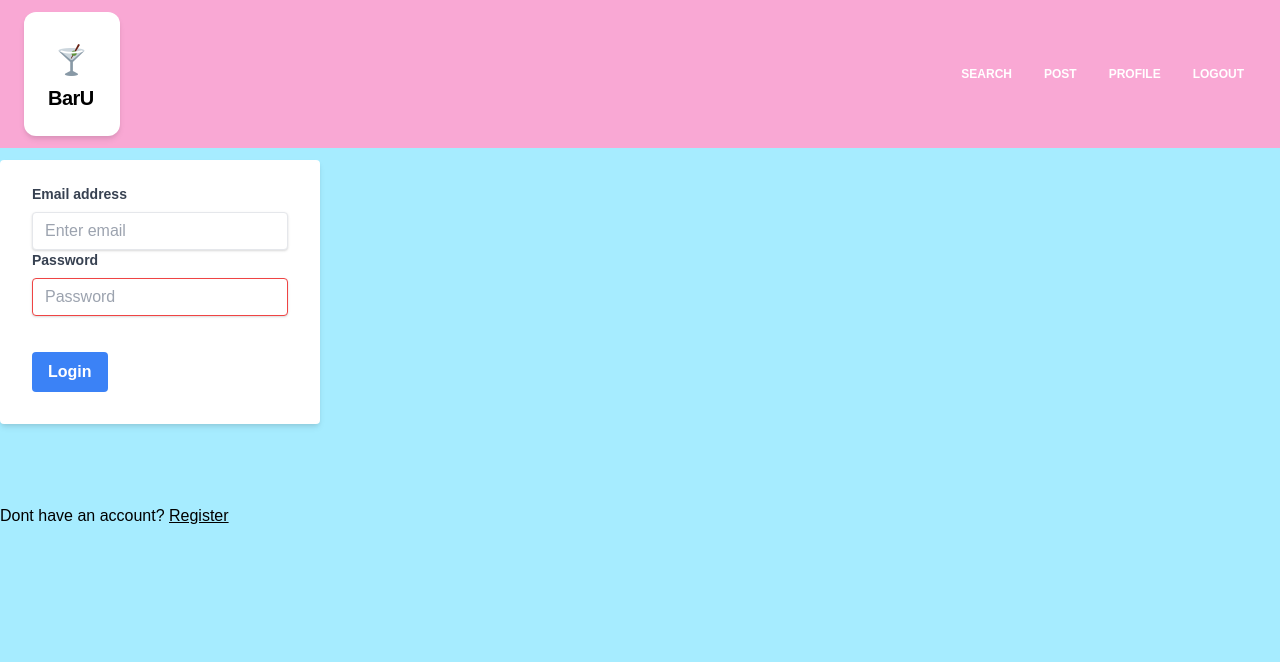
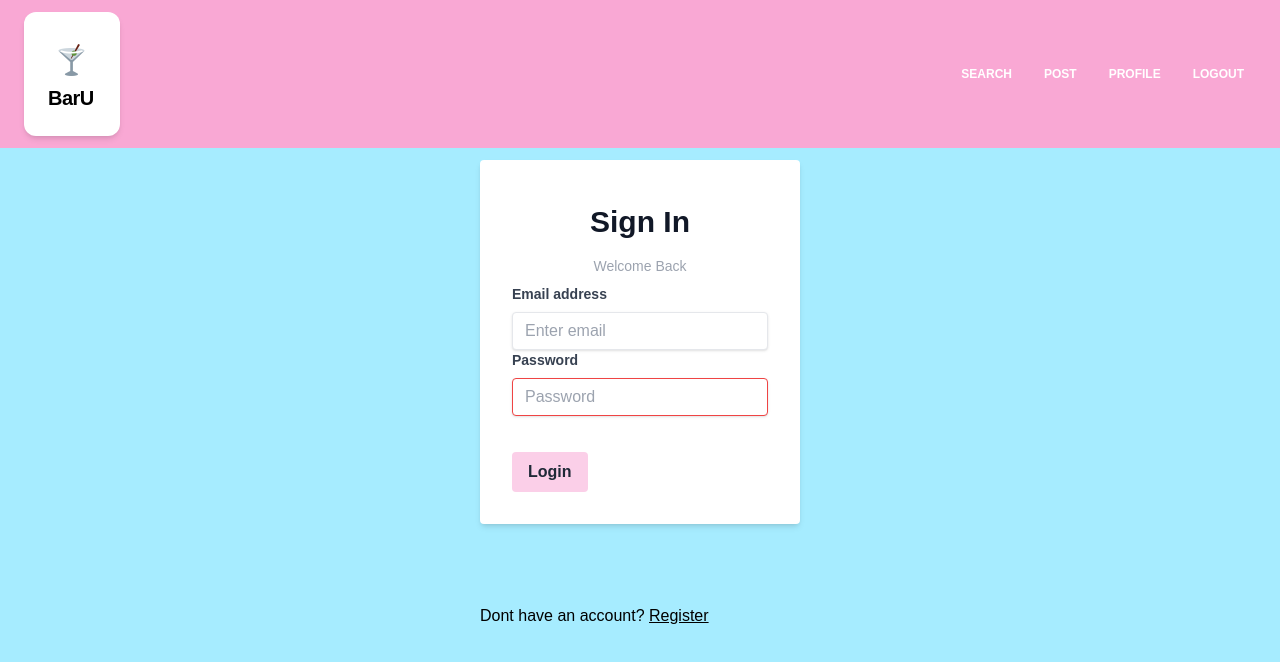
Before and after one commit to UseTheHill/BarU, a React (Create React App) app in the folder client/: page /login in a window 1280 px wide. Shown: the top 662 px of the page. Built offline with nearby package versions, Linux system fonts and the light colour scheme; no server answers.

Commit message:
styling forms

```diff
--- a/client/public/index.html
+++ b/client/public/index.html
@@ -14,6 +14,7 @@
     <link rel="apple-touch-icon" sizes="180x180" href="/apple-touch-icon.png" />
     <link rel="icon" type="image/png" sizes="32x32" href="/favicon-32x32.png" />
     <link rel="icon" type="image/png" sizes="16x16" href="/favicon-16x16.png" />
+
     <!-- <link rel="manifest" href="/site.webmanifest" /> -->
     <!--
       manifest.json provides metadata used when your web app is added to the
--- a/client/src/App.js
+++ b/client/src/App.js
@@ -8,8 +8,8 @@ import ProfilePage from "./pages/ProfilePage/index";
 import SearchPage from "./pages/SearchPage/index";
 import LoginForm from "./pages/LoginForm/LoginForm";
 import Nav from "./components/Nav/index";
-import "tailwindcss/tailwind.css";
-import anime from 'animejs/lib/anime.es.js';
+// import "tailwindcss/tailwind.css";
+// import anime from 'animejs/lib/anime.es.js';
 
 function App() {
   return (
--- a/client/src/pages/LoginForm/LoginForm.js
+++ b/client/src/pages/LoginForm/LoginForm.js
@@ -54,11 +54,16 @@ function LoginForm(props) {
     props.updateTitle("Register");
   };
   return (
+    <div className="flex justify-center p-8... ">
       <div
         className="w-full max-w-xs"
         // className="card col-12 col-lg-4 login-card mt-2 hv-center"
       >
         <form className="bg-white shadow-md rounded px-8 pt-6 pb-8 mb-4">
+          <div class="text-center">
+            <h2 class="mt-5 text-3xl font-bold text-gray-900">Sign In</h2>
+            <p class="mt-2 text-sm text-gray-400 p-2">Welcome Back</p>
+          </div>
           <div className="form-group text-left">
             <label
               htmlFor="exampleInputEmail1"
@@ -92,11 +97,9 @@ function LoginForm(props) {
               onChange={handleChange}
             />
           </div>
-        <div
-          className="flex items-center justify-between form-check"
-        ></div>
+          <div className="flex items-center justify-between form-check"></div>
           <button
-          className="bg-blue-500 hover:bg-blue-700 text-white font-bold py-2 px-4 rounded focus:outline-none focus:shadow-outline"
+            className="bg-pink-200 hover:bg-pink-500 text-gray-800 font-bold py-2 px-4 rounded focus:outline-none focus:shadow-outline"
             type="submit"
             // className="btn btn-primary"
             onClick={handleSubmitClick}
@@ -121,6 +124,7 @@ function LoginForm(props) {
           </span>
         </div>
       </div>
+    </div>
   );
 }
 
--- a/client/src/pages/PostPage/index.js
+++ b/client/src/pages/PostPage/index.js
@@ -32,27 +32,40 @@ class PostPageScreen extends Component {
     let nam = event.target.name;
     let val = event.target.value;
     this.setState({ [nam]: val });
-  }
+  };
   /*const myNewPost = async function(event){
 
   }*/
   render() {
     return (
-      <div>
-        <form id="newPostForm">
+      // <div class="shadow overflow-hidden sm:rounded-md">
+      <div className="flex justify-center p-8... ">
+        <form
+          id="newPostForm"
+          className="bg-white shadow-md rounded px-8 pt-6 pb-8 mb-4"
+        >
+          <div class="text-center">
+            <h2 class="mt-5 text-3xl font-bold text-gray-900">
+              Share Cocktail Info
+            </h2>
+            <p class="mt-2 text-sm text-gray-400 p-4">
+              Let's post about how your drink was tonight!
+            </p>
+          </div>
+          <div className="overflow-hidden sm:rounded-md block text-gray-700 text-sm font-bold mb-2">
             <h1>
               {this.state.drinkname} {this.state.Barname}
             </h1>
             <p>Enter the drink name:</p>
             <input
-            className="rounded-full border-pink-200 shadow-default"
+              className="shadow appearance-none border rounded w-full py-2 px-3 text-gray-700 leading-tight focus:outline-none focus:shadow-outline"
               type="text"
               name="drink name"
               onChange={this.myChangeHandler}
             />
             <p>Enter bar name:</p>
             <input
-            className="rounded-full"
+              className="shadow appearance-none border rounded w-full py-2 px-3 text-gray-700 leading-tight focus:outline-none focus:shadow-outline"
               type="text"
               barname="bar name"
               onChange={this.myChangeHandler}
@@ -60,17 +73,20 @@ class PostPageScreen extends Component {
             <p>Enter the description of the drink:</p>
             <textarea
               type="type"
-            className="text-pink center height-30py width-40py"
+              className="shadow appearance-none border rounded w-full py-2 px-3 text-gray-700 leading-tight focus:outline-none focus:shadow-outline"
             ></textarea>
-
+            <div className="flex justify-center">
               <button
-          className="border-pink py-2 text-white-sm focus:outline-black focus:border-black rounded-full"
+                className="bg-pink-200 hover:bg-pink-500 text-gray-800 font-bold py-2 px-4 rounded focus:outline-none focus:shadow-outline"
                 type="button"
               >
                 <Link to="/profile">Submit</Link>
               </button>
+            </div>
+          </div>
         </form>
       </div>
+      // </div>
     );
   }
 }
--- /dev/null
+++ b/client/tailwind.config.js
@@ -0,0 +1,105 @@
+const colors = require("tailwindcss/colors");
+
+module.exports = {
+  purge: ["./src/**/*.{js,jsx,ts,tsx}", "./public.index.html"],
+  darkMode: false, // or 'media' or 'class'
+  theme: {
+    container: {
+      padding: {
+        DEFAULT: "1rem",
+        sm: "2rem",
+        lg: "4rem",
+        xl: "5rem",
+        "2xl": "6rem",
+      },
+      center: true,
+      extend: {
+        gridTemplateRows: {
+          // Simple 8 row grid
+          8: "repeat(8, minmax(0, 1fr))",
+
+          // Complex site-specific row configuration
+          layout: "200px minmax(900px, 1fr) 100px",
+        },
+        gridTemplateRows: {
+          // Simple 8 row grid
+          8: "repeat(8, minmax(0, 1fr))",
+
+          // Complex site-specific row configuration
+          layout: "200px minmax(900px, 1fr) 100px",
+        },
+        colors: {
+          barYellow: {
+            DEFAULT: "#FFF7C7",
+            50: "#FFFFFF",
+            100: "#FFFFFF",
+            200: "#FFFFFF",
+            300: "#FFFFFF",
+            400: "#FFFEFA",
+            500: "#FFF7C7",
+            600: "#FFF094",
+            700: "#FFE861",
+            800: "#FFE12E",
+            900: "#FAD600",
+          },
+          barBlue: {
+            DEFAULT: "#A6ECFF",
+            50: "#FFFFFF",
+            100: "#FFFFFF",
+            200: "#FFFFFF",
+            300: "#FFFFFF",
+            400: "#D9F7FF",
+            500: "#A6ECFF",
+            600: "#73E1FF",
+            700: "#40D6FF",
+            800: "#0DCBFF",
+            900: "#00ABD9",
+          },
+          barPink: {
+            DEFAULT: "#FF9D9D",
+            50: "#FFFFFF",
+            100: "#FFFFFF",
+            200: "#FFFFFF",
+            300: "#FFFFFF",
+            400: "#FFD0D0",
+            500: "#FF9D9D",
+            600: "#FF6A6A",
+            700: "#FF3737",
+            800: "#FF0404",
+            900: "#D00000",
+          },
+          barGreen: {
+            DEFAULT: "#A6FFBF",
+            50: "#FFFFFF",
+            100: "#FFFFFF",
+            200: "#FFFFFF",
+            300: "#FFFFFF",
+            400: "#D9FFE4",
+            500: "#A6FFBF",
+            600: "#73FF9A",
+            700: "#40FF76",
+            800: "#0DFF51",
+            900: "#00D93D",
+          },
+          barPurple: {
+            DEFAULT: "#B6ADFF",
+            50: "#FFFFFF",
+            100: "#FFFFFF",
+            200: "#FFFFFF",
+            300: "#FFFFFF",
+            400: "#E3E0FF",
+            500: "#B6ADFF",
+            600: "#897AFF",
+            700: "#5B47FF",
+            800: "#2E14FF",
+            900: "#1900E0",
+          },
+        },
+      },
+    },
+    variants: {
+      extend: {},
+    },
+    plugins: [],
+  },
+};
--- a/tailwind.config.js
+++ /dev/null
@@ -1,104 +0,0 @@
-const colors = require('tailwindcss/colors')
-
-module.exports = {
-  purge: ['./src/**/*.{js,jsx,ts,tsx}', './public.index.html'],
-  darkMode: false, // or 'media' or 'class'
-  theme: {
-    container: {
-      padding: {
-      DEFAULT: '1rem',
-      sm: '2rem',
-      lg: '4rem',
-      xl: '5rem',
-      '2xl': '6rem',
-    },
-      center: true,
-    extend: {
-      gridTemplateRows: {
-        // Simple 8 row grid
-       '8': 'repeat(8, minmax(0, 1fr))',
-
-        // Complex site-specific row configuration
-       'layout': '200px minmax(900px, 1fr) 100px',
-      },
-      gridTemplateRows: {
-        // Simple 8 row grid
-       '8': 'repeat(8, minmax(0, 1fr))',
-
-        // Complex site-specific row configuration
-       'layout': '200px minmax(900px, 1fr) 100px',
-      },
-      colors: {
-        'barYellow': {
-          DEFAULT: '#FFF7C7',
-          '50': '#FFFFFF',
-          '100': '#FFFFFF',
-          '200': '#FFFFFF',
-          '300': '#FFFFFF',
-          '400': '#FFFEFA',
-          '500': '#FFF7C7',
-          '600': '#FFF094',
-          '700': '#FFE861',
-          '800': '#FFE12E',
-          '900': '#FAD600'
-        },
-        'barBlue': {
-          DEFAULT: '#A6ECFF',
-          '50': '#FFFFFF',
-          '100': '#FFFFFF',
-          '200': '#FFFFFF',
-          '300': '#FFFFFF',
-          '400': '#D9F7FF',
-          '500': '#A6ECFF',
-          '600': '#73E1FF',
-          '700': '#40D6FF',
-          '800': '#0DCBFF',
-          '900': '#00ABD9'
-        },
-        'barPink': {
-          DEFAULT: '#FF9D9D',
-          '50': '#FFFFFF',
-          '100': '#FFFFFF',
-          '200': '#FFFFFF',
-          '300': '#FFFFFF',
-          '400': '#FFD0D0',
-          '500': '#FF9D9D',
-          '600': '#FF6A6A',
-          '700': '#FF3737',
-          '800': '#FF0404',
-          '900': '#D00000'
-        },
-        'barGreen': {
-          DEFAULT: '#A6FFBF',
-          '50': '#FFFFFF',
-          '100': '#FFFFFF',
-          '200': '#FFFFFF',
-          '300': '#FFFFFF',
-          '400': '#D9FFE4',
-          '500': '#A6FFBF',
-          '600': '#73FF9A',
-          '700': '#40FF76',
-          '800': '#0DFF51',
-          '900': '#00D93D'
-        },
-        'barPurple': {
-          DEFAULT: '#B6ADFF',
-          '50': '#FFFFFF',
-          '100': '#FFFFFF',
-          '200': '#FFFFFF',
-          '300': '#FFFFFF',
-          '400': '#E3E0FF',
-          '500': '#B6ADFF',
-          '600': '#897AFF',
-          '700': '#5B47FF',
-          '800': '#2E14FF',
-          '900': '#1900E0'
-        }
-      }
-    },
-  },
-  variants: {
-    extend: {},
-  },
-  plugins: [],
-}
```
Lines whose indentation alone changed are shown as unchanged.
